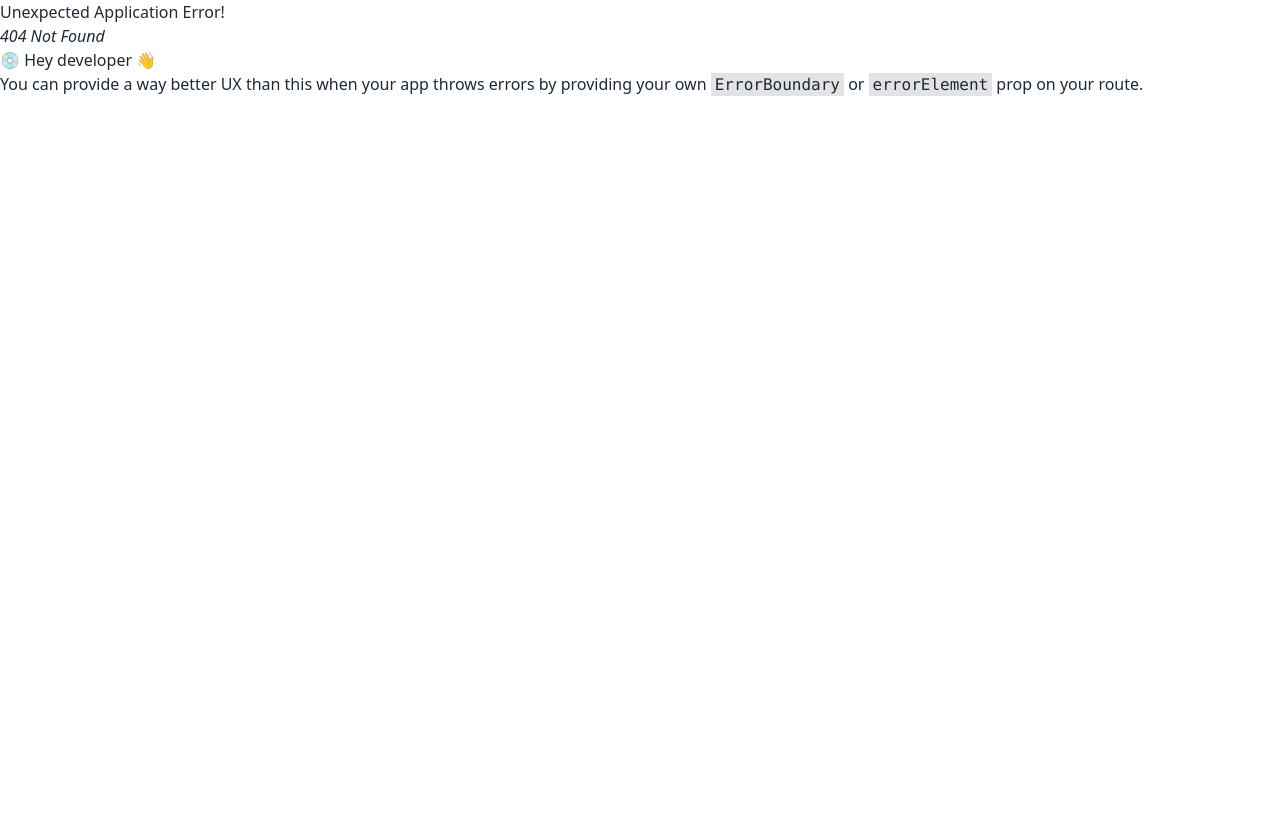
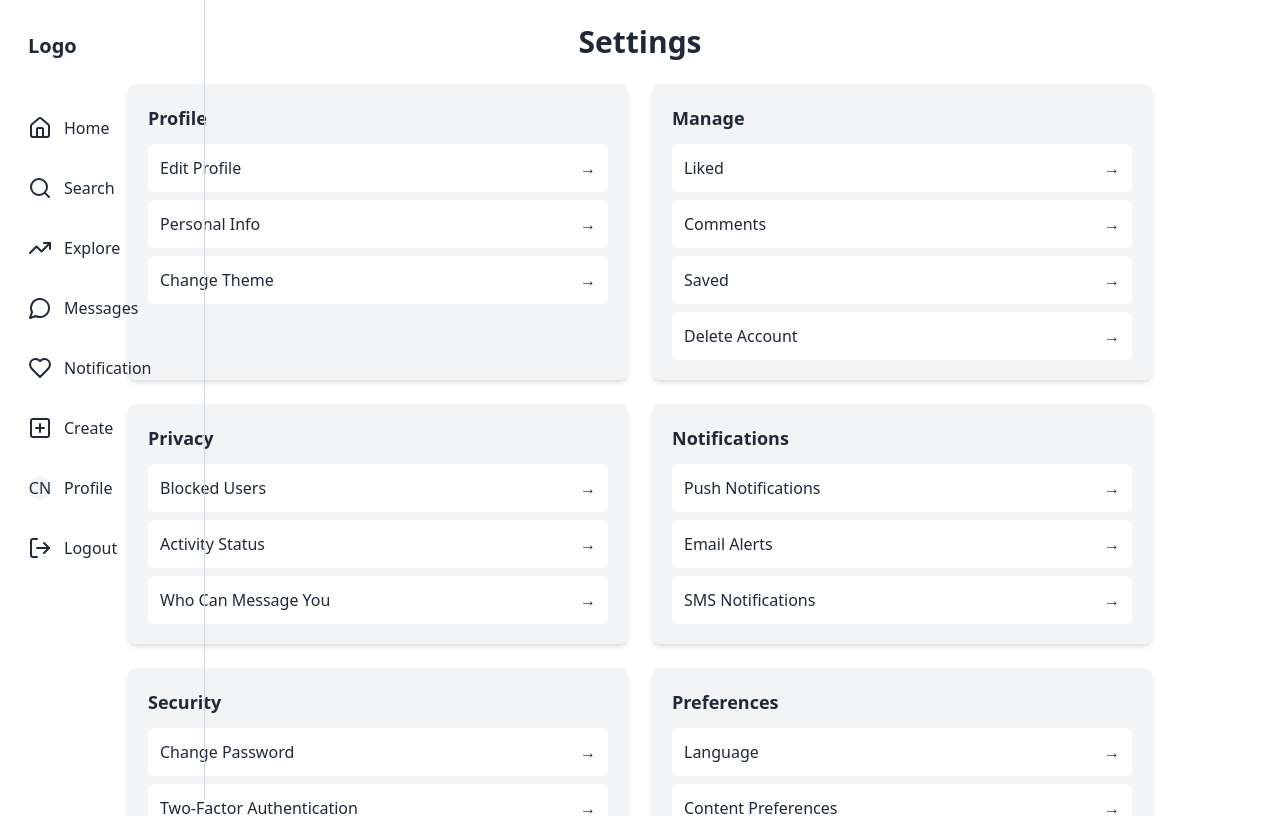
Before and after one commit to Anurag-Soni14/socius, a React (Vite) app in the folder frontend/: page /account/settings in a window 1280 px wide. Before the commit this address had no page. Shown: the top 816 px of the page. Built offline with nearby package versions, Linux system fonts and the light colour scheme.

Commit message:
built the setting and edit profile ui

```diff
--- /dev/null
+++ b/frontend/src/Pages/EditProfile.jsx
@@ -0,0 +1,110 @@
+import { Camera } from "lucide-react";
+import React, { useRef, useState } from "react";
+import { useSelector } from "react-redux";
+
+const EditProfile = () => {
+  const { userProfile } = useSelector((store) => store.auth);
+  const imageRef = useRef();
+
+  // Handle input change
+  const handleChange = (e) => {
+    userProfile({ ...userProfile, [e.target.name]: e.target.value });
+  };
+
+  return (
+    <div className="p-6 max-w-3xl mx-auto">
+      <h2 className="text-3xl font-bold text-center mb-6">Edit Profile</h2>
+
+      {/* Profile Picture Section */}
+      <div className="relative flex flex-col items-center mb-6">
+        {/* Profile Image */}
+        <div className="relative">
+          <img
+            src={userProfile?.profilePic}
+            alt="Profile"
+            className="w-24 h-24 rounded-full object-cover border-4 border-gray-300"
+          />
+
+          {/* Camera Icon Button - Positioned Correctly */}
+          <button
+            onClick={() => imageRef?.current.click()}
+            className="absolute bottom-0 right-0 transform translate-x-2 translate-y-2 bg-black p-2 rounded-full hover:bg-opacity-90 transition-all"
+          >
+            <Camera size={18} className="text-white" />
+          </button>
+        </div>
+
+        {/* Hidden File Input */}
+        <input type="file" ref={imageRef} className="hidden" accept="image/*" />
+      </div>
+
+      {/* Profile Stats */}
+      <div className="flex justify-center space-x-6 mb-6 text-center">
+        {[
+          { label: "Posts", count: userProfile?.posts?.length },
+          { label: "Followers", count: userProfile?.followers?.length },
+          { label: "Following", count: userProfile?.followings?.length },
+          { label: "Saved", count: userProfile?.saved?.length },
+        ].map((item, index) => (
+          <div key={index}>
+            <span className="block font-bold text-lg">{item.count}</span>
+            <span className="text-gray-600">{item.label}</span>
+          </div>
+        ))}
+      </div>
+
+      {/* Editable Form */}
+      <form className="space-y-4">
+        {[
+          { label: "Username", name: "username", type: "text" },
+          { label: "Full Name", name: "fullname", type: "text" },
+          { label: "Email", name: "email", type: "email" },
+        ].map((field, index) => (
+          <div key={index}>
+            <label className="block text-gray-700 font-medium">{field.label}</label>
+            <input
+              type={field.type}
+              name={field.name}
+              value={userProfile[field.name]}
+              onChange={handleChange}
+              className="w-full p-3 border rounded-md focus:outline-none focus:ring-2 focus:ring-blue-400"
+            />
+          </div>
+        ))}
+
+        <div>
+          <label className="block text-gray-700 font-medium">Bio</label>
+          <textarea
+            name="bio"
+            value={userProfile.bio}
+            onChange={handleChange}
+            className="w-full p-3 border rounded-md focus:outline-none focus:ring-2 focus:ring-blue-400"
+            rows="3"
+          ></textarea>
+        </div>
+
+        <div>
+          <label className="block text-gray-700 font-medium">Gender</label>
+          <select
+            name="gender"
+            value={userProfile.gender}
+            onChange={handleChange}
+            className="w-full p-3 border rounded-md focus:outline-none focus:ring-2 focus:ring-blue-400"
+          >
+            <option value="male">Male</option>
+            <option value="female">Female</option>
+          </select>
+        </div>
+
+        <button
+          type="submit"
+          className="w-full bg-blue-500 text-white p-3 rounded-md font-semibold hover:bg-blue-600 transition"
+        >
+          Save Changes
+        </button>
+      </form>
+    </div>
+  );
+};
+
+export default EditProfile;
--- a/frontend/src/Pages/Profile.jsx
+++ b/frontend/src/Pages/Profile.jsx
@@ -12,25 +12,31 @@ const Profile = () => {
   const navigate = useNavigate();
   const userId = params.id;
   useGetUserProfile(userId);
-  const { userProfile } = useSelector((store) => store.auth);
+  const { userProfile, user } = useSelector((store) => store.auth);
   const [activeTab, setActiveTab] = useState("posts");
 
-  // const handleSettingsClick = () => {
-  //   navigate("/settings");
-  // };
+  const isLoggedInUserProfile = user?._id === userProfile?._id;
+
+  const handleSettingsClick = () => {
+    navigate("/account/settings");
+  };
 
   const displayPosts =
     activeTab === "posts" ? userProfile?.posts : userProfile?.saved;
 
   return (
     <div className="p-4 max-w-5xl mx-auto relative">
+      {isLoggedInUserProfile ? (
         <button
-        // onClick={handleSettingsClick}
+          onClick={handleSettingsClick}
           className="absolute top-4 right-4 focus:outline-none"
           aria-label="Settings"
         >
           <Cog6ToothIcon className="w-6 h-6 text-gray-700 hover:text-gray-900" />
         </button>
+      ) : (
+        <></>
+      )}
 
       <div className="flex flex-col items-center sm:flex-row sm:items-start sm:gap-6">
         <Avatar className="size-24">
@@ -93,10 +99,12 @@ const Profile = () => {
             <div className="absolute rounded-md inset-0 flex items-center justify-center bg-black bg-opacity-50 opacity-0 group-hover:opacity-100 transition-opacity duration-300">
               <div className="flex items-center text-white space-x-4">
                 <button className="flex items-center gap-2 hover:text-gray-300">
-                  <FaRegHeart className="size-[22px]"/><span>{post?.likes.length}</span>
+                  <FaRegHeart className="size-[22px]" />
+                  <span>{post?.likes?.length}</span>
                 </button>
                 <button className="flex items-center gap-2 hover:text-gray-300">
-                  <MessageCircle className="size-[22px]"/><span>{post?.comments.length}</span>
+                  <MessageCircle className="size-[22px]" />
+                  <span>{post?.comments?.length}</span>
                 </button>
               </div>
             </div>
--- /dev/null
+++ b/frontend/src/Pages/Setting.jsx
@@ -0,0 +1,46 @@
+import React from "react";
+import { useNavigate } from "react-router-dom";
+
+const Setting = () => {
+  const navigate = useNavigate();
+
+  const settings = [
+    { category: "Profile", options: [{ name: "Edit Profile", path: "/account/settings/edit-profile" }, { name: "Personal Info", path: "/personal-info" }, { name: "Change Theme", path: "/change-theme" }] },
+    { category: "Manage", options: [{ name: "Liked", path: "/liked" }, { name: "Comments", path: "/comments" }, { name: "Saved", path: "/saved" }, { name: "Delete Account", path: "/delete-account" }] },
+    { category: "Privacy", options: [{ name: "Blocked Users", path: "/blocked-users" }, { name: "Activity Status", path: "/activity-status" }, { name: "Who Can Message You", path: "/message-privacy" }] },
+    { category: "Notifications", options: [{ name: "Push Notifications", path: "/push-notifications" }, { name: "Email Alerts", path: "/email-alerts" }, { name: "SMS Notifications", path: "/sms-notifications" }] },
+    { category: "Security", options: [{ name: "Change Password", path: "/change-password" }, { name: "Two-Factor Authentication", path: "/2fa" }, { name: "Login Activity", path: "/login-activity" }] },
+    { category: "Preferences", options: [{ name: "Language", path: "/language" }, { name: "Content Preferences", path: "/content-preferences" }, { name: "Data Usage", path: "/data-usage" }] },
+    { category: "Other", options: [{ name: "Help", path: "/help" }, { name: "About Us", path: "/about-us" }, { name: "Contact Us", path: "/contact-us" }, { name: "Report", path: "/report" }] },
+  ];
+
+  const handleNavigation = (path) => {
+    navigate(path);
+  };
+
+  return (
+    <div className="p-6">
+      <h2 className="text-3xl font-bold text-center mb-6">Settings</h2>
+      <div className="max-w-5xl mx-auto grid grid-cols-1 md:grid-cols-2 gap-6">
+        {settings.map((section, index) => (
+          <div key={index} className="bg-gray-100 p-5 rounded-lg shadow-md">
+            <h3 className="text-lg font-semibold mb-3">{section.category}</h3>
+            <ul className="space-y-2">
+              {section.options.map((option, idx) => (
+                <li
+                  key={idx}
+                  className="flex justify-between items-center p-3 bg-white rounded-md cursor-pointer hover:bg-gray-200 transition"
+                  onClick={() => handleNavigation(option.path)}
+                >
+                  {option.name} <span className="font-bold">→</span>
+                </li>
+              ))}
+            </ul>
+          </div>
+        ))}
+      </div>
+    </div>
+  );
+};
+
+export default Setting;
```
Also changed, not shown: frontend/src/App.jsx (+15 -1 lines), 1 other file (tests, documents, lock files or other folders). Lines whose indentation alone changed are shown as unchanged.
